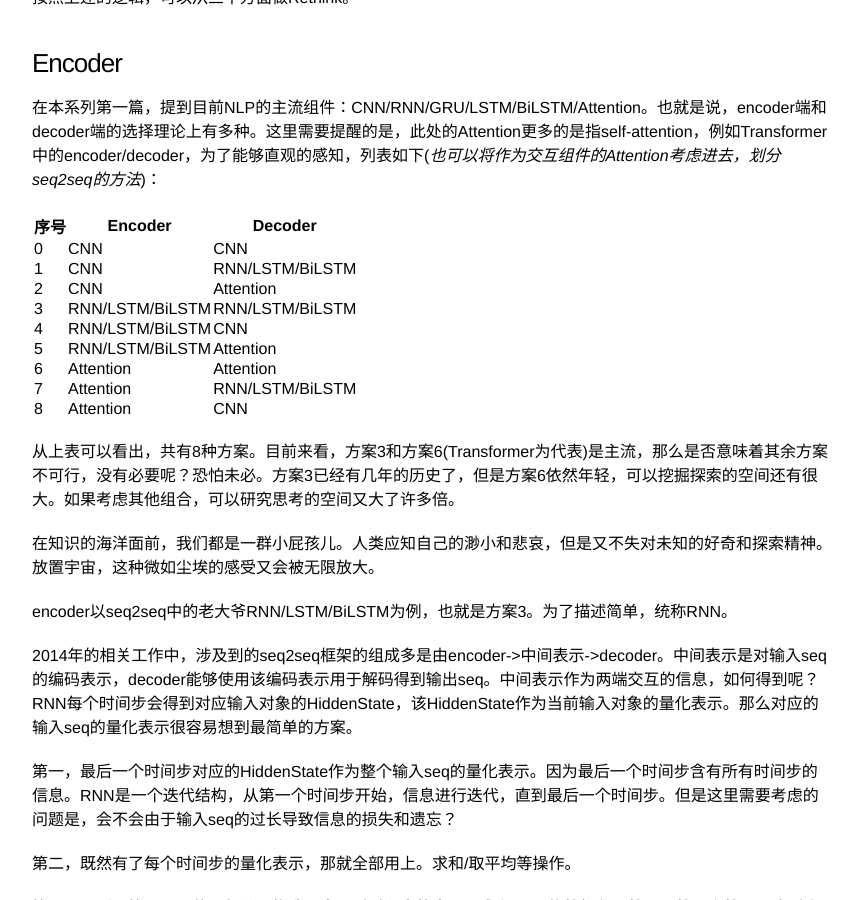
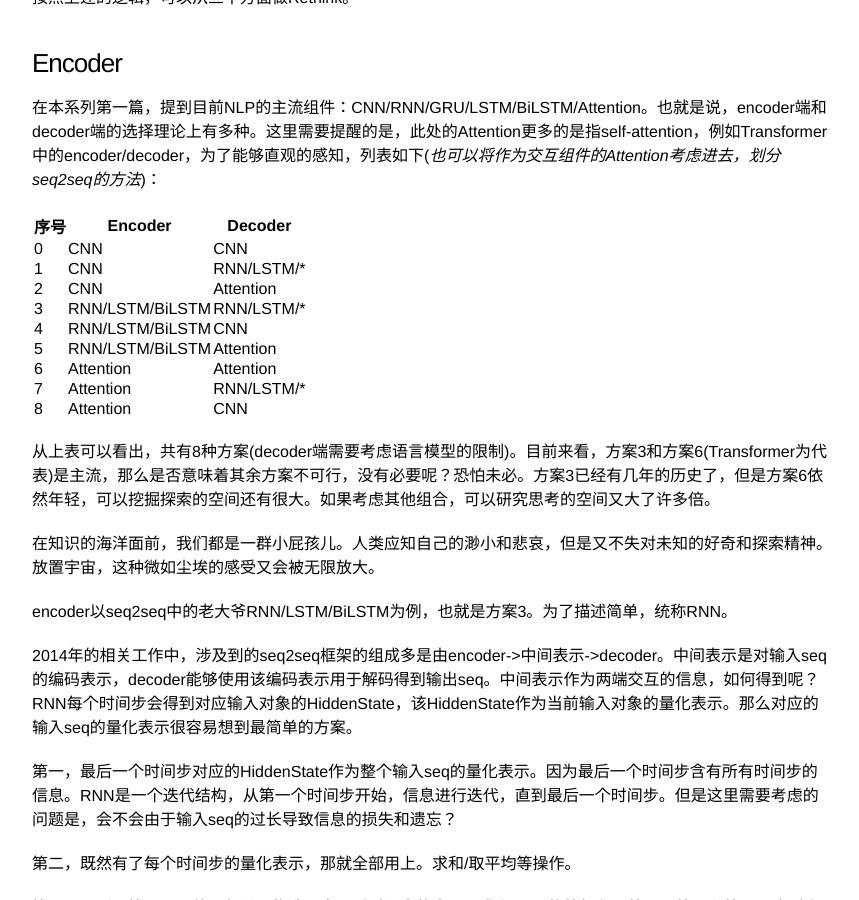
Before and after one commit to zhpmatrix/zhpmatrix.github.io, a Jekyll site: the page built from _posts/2019-01-28-NLP-rethingking-seq2seq.md, in a window 1280 px wide and 900 px high, scrolled down 730 px. Shown: the whole window, without its empty margins (208-1067 px from the left). Built offline with Jekyll 4.4.1, drawn with Linux system fonts in a browser that asks for light colours; comment, search, counter and statistics services are not loaded.

Commit message:
fix table

```diff
--- a/_posts/2019-01-28-NLP-rethingking-seq2seq.md
+++ b/_posts/2019-01-28-NLP-rethingking-seq2seq.md
@@ -31,16 +31,16 @@ mathjax: true
 | 序号 | Encoder | Decoder |
 | ------ | ------ | ------ |
 | 0 | CNN | CNN |
-| 1 | CNN | RNN/LSTM/BiLSTM |
+| 1 | CNN | RNN/LSTM/\* |
 | 2 | CNN | Attention |
-| 3 | RNN/LSTM/BiLSTM | RNN/LSTM/BiLSTM |
+| 3 | RNN/LSTM/BiLSTM | RNN/LSTM/\* |
 | 4 | RNN/LSTM/BiLSTM | CNN |
 | 5 | RNN/LSTM/BiLSTM | Attention |
 | 6 | Attention |  Attention|
-| 7 | Attention |  RNN/LSTM/BiLSTM|
+| 7 | Attention |  RNN/LSTM/\*|
 | 8 | Attention |  CNN|
 
-从上表可以看出，共有8种方案。目前来看，方案3和方案6(Transformer为代表)是主流，那么是否意味着其余方案不可行，没有必要呢？恐怕未必。方案3已经有几年的历史了，但是方案6依然年轻，可以挖掘探索的空间还有很大。如果考虑其他组合，可以研究思考的空间又大了许多倍。
+从上表可以看出，共有8种方案(decoder端需要考虑语言模型的限制)。目前来看，方案3和方案6(Transformer为代表)是主流，那么是否意味着其余方案不可行，没有必要呢？恐怕未必。方案3已经有几年的历史了，但是方案6依然年轻，可以挖掘探索的空间还有很大。如果考虑其他组合，可以研究思考的空间又大了许多倍。
 
 在知识的海洋面前，我们都是一群小屁孩儿。人类应知自己的渺小和悲哀，但是又不失对未知的好奇和探索精神。放置宇宙，这种微如尘埃的感受又会被无限放大。
 
```
